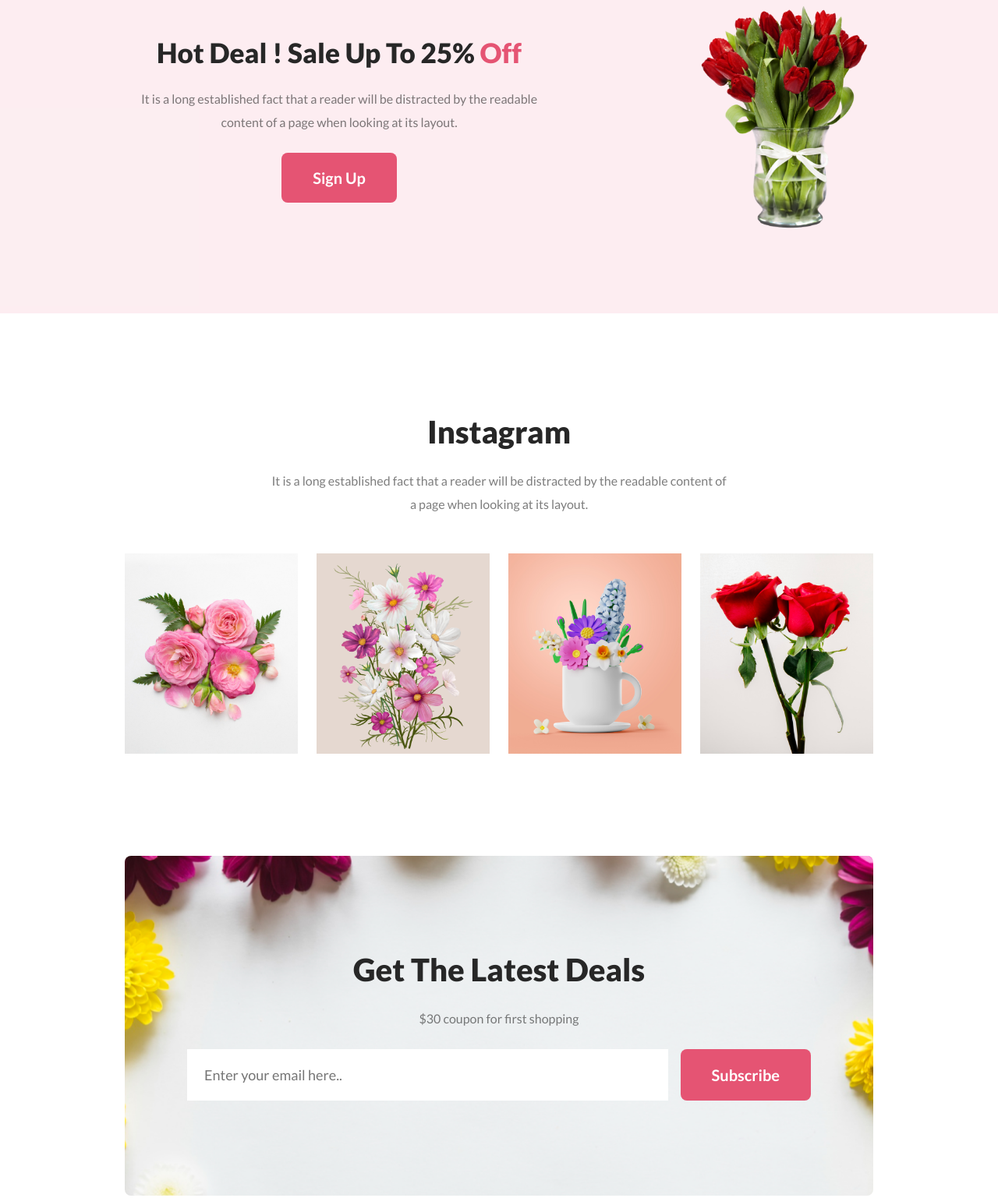
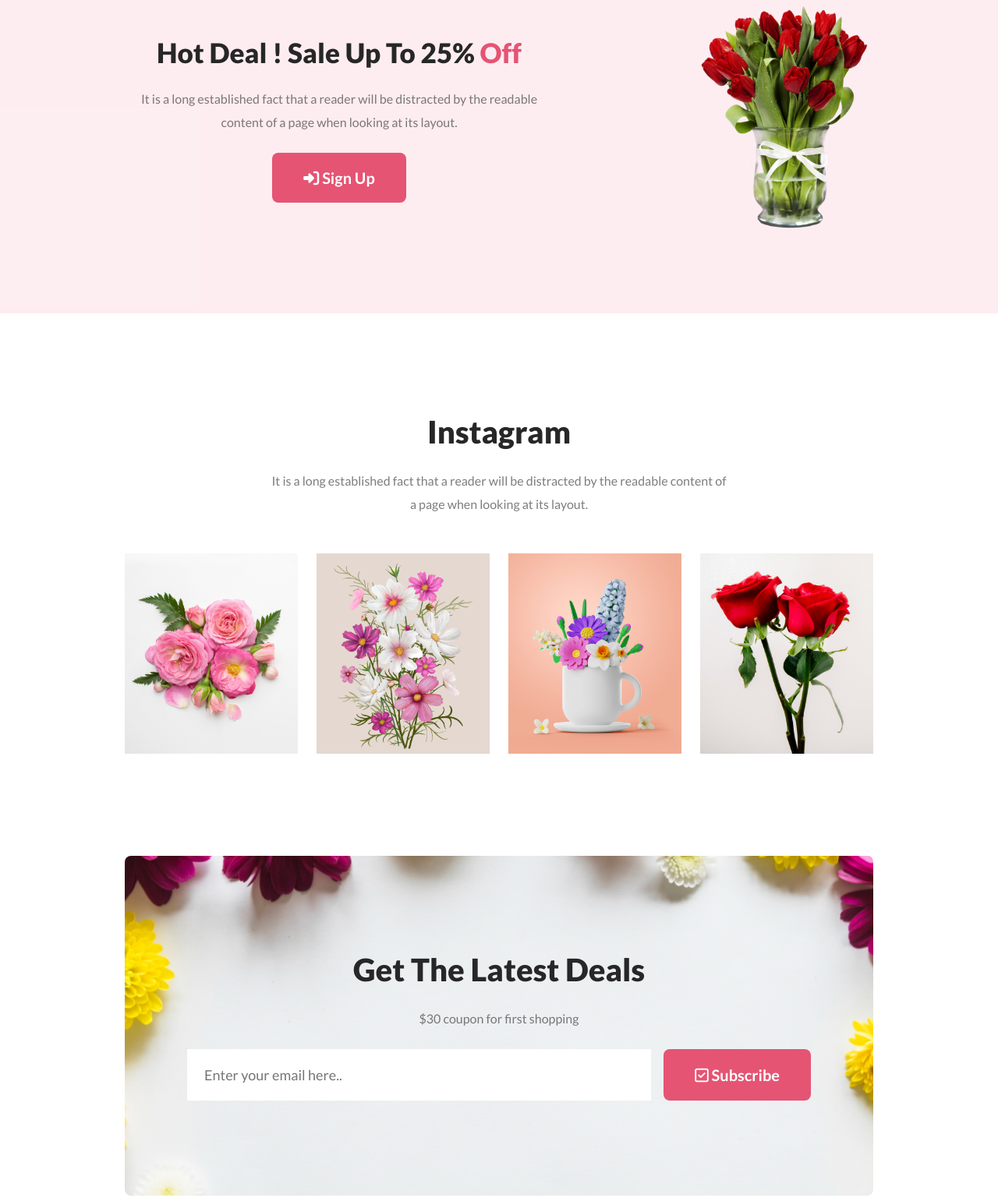
Before and after one commit to shafiqulislamsagor/flower-shop, a plain HTML site: page index.html in a window 1280 px wide. Shown: the part 2148-3685 px from the top of the page at 78% size. Drawn offline with Linux system fonts and the light colour scheme.

Commit message:
icon added

```diff
--- a/index.html
+++ b/index.html
@@ -67,7 +67,7 @@
                 <div class="hot-sale-item1">
                     <h2 class="hot-sale-name">Hot Deal ! Sale Up To 25% <span class="change"> Off</span></h2>
                     <p class="text-description">It is a long established fact that a reader will be distracted by the readable content of a page when looking at its layout.</p>
-                    <button class="btn">Sign Up</button>
+                    <button class="btn"><i class="fa-solid fa-right-to-bracket"></i> Sign Up</button>
                 </div>
                 <div class="hot-sale-item1">
                     <img src="img/sale-flower.png" alt="">
@@ -94,7 +94,7 @@
                 <p id="text" class="text-description">$30 coupon for first shopping</p>
                 <form id="form" action="">
                     <input type="email" name="" id="" placeholder="Enter your email here..">
-                    <button class="btn">Subscribe</button>
+                    <button class="btn"><i class="fa-regular fa-square-check"></i> Subscribe</button>
                 </form>
             </section>
         </article>
```
